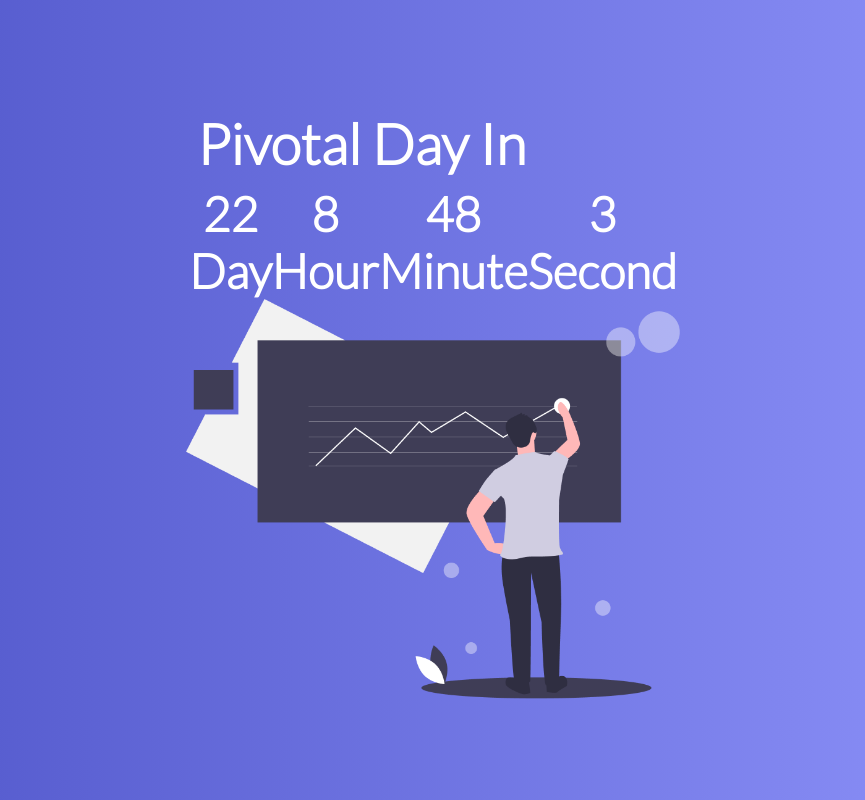
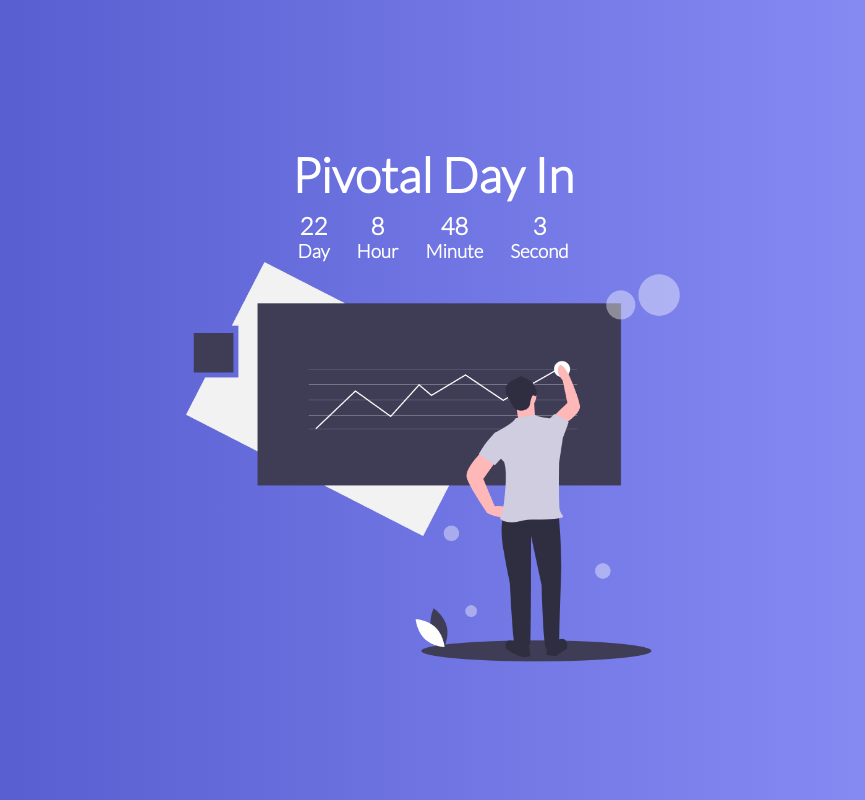
Before and after one commit to AswinAsok/Just-Countdown, a plain HTML site: page index.html in a window 1280 px wide. Shown: the whole page, without its empty margins (207-1072 px from the left). Drawn offline with Linux system fonts and the light colour scheme.

Commit message:
Update style.css

```diff
--- a/style.css
+++ b/style.css
@@ -11,13 +11,11 @@ body{
 }
 
 h2{
-    font-size: 3.5rem;
+    font-size: 3rem;
     font-weight: bold;
     padding: 0.5rem;
 }
-h3{
-    font-size: 3rem;
-}
+
 
 .coming-soon{
     min-height: 100vh;
@@ -34,7 +32,7 @@ h3{
 }
 
 .day,.hour,.minute,.second{
-    font-size: 3rem;
+    font-size: 1.5rem;
 }
 
 .waiting{
```
